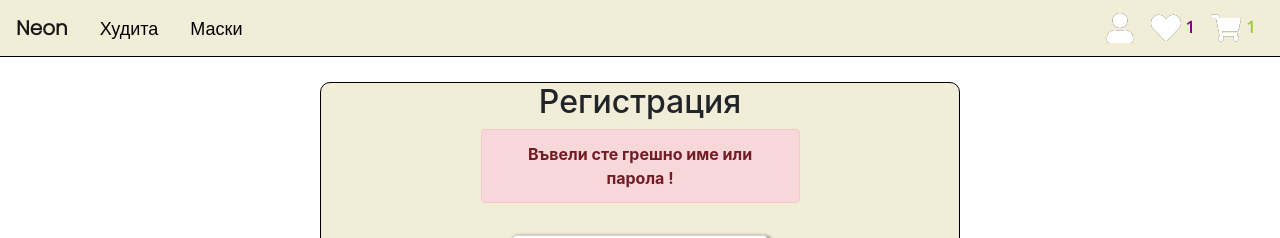
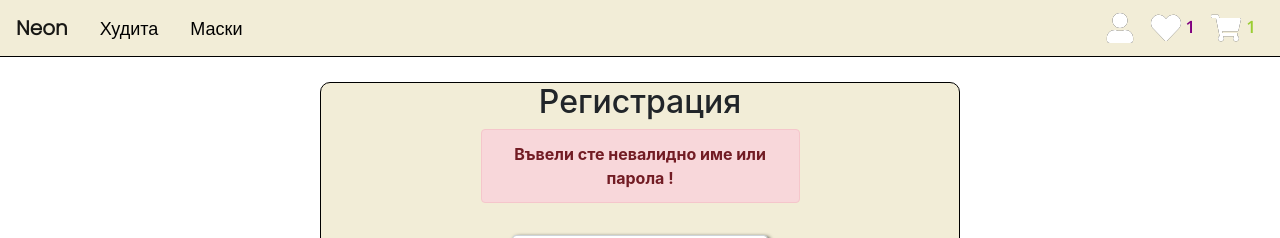
Before and after one commit to MartinYordanov374/WebStore-FullStack-Mockup, a React (Create React App) app: page /Register in a window 1280 px wide. Both pictures are taken after a click on the button "Завърши регистрация". Shown: the top 238 px of the page. Built offline with nearby package versions, Linux system fonts and the light colour scheme; a web font is replaced by a local one.

Commit message:
Customized the alerts

```diff
--- a/src/Components/Register.js
+++ b/src/Components/Register.js
@@ -15,7 +15,7 @@ export default function Register() {
         hideAlerts()
     },[])
     const register=()=>{
-            if($('.enterPassword').val().length>8)
+            if($('.enterPassword').val().length>8 && $('.enterUsername').val().length>3)
             {
                 Axios.post('http://localhost:3307/register',{
                          username: userReg,
@@ -60,7 +60,7 @@ export default function Register() {
             <div className='loginForm'>
                 <h2>Регистрация</h2>
                 <Alert className='alert-success' onClick={hideAlertSuccess}> <strong>Регистрацията е успешна!</strong></Alert>
-                <Alert className='alert-danger' onClick={hideAlertFail}> <strong> Въвели сте грешно име или парола !</strong></Alert>
+                <Alert className='alert-danger' onClick={hideAlertFail}> <strong> Въвели сте невалидно име или парола !</strong></Alert>
 
                 <FormControl className='enterUsername' onChange={(e)=>setUserReg(e.target.value)} placeholder='Въведете никнейм'/>
                 <FormControl className='enterPassword'  onChange = {(e)=>setPassReg(e.target.value)} type='password' placeholder='Въведете парола'/>
```
